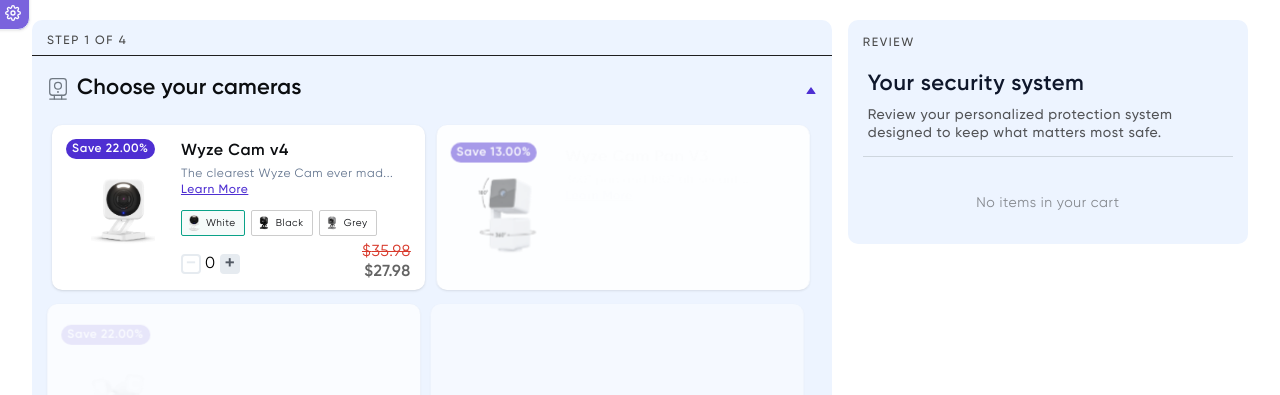
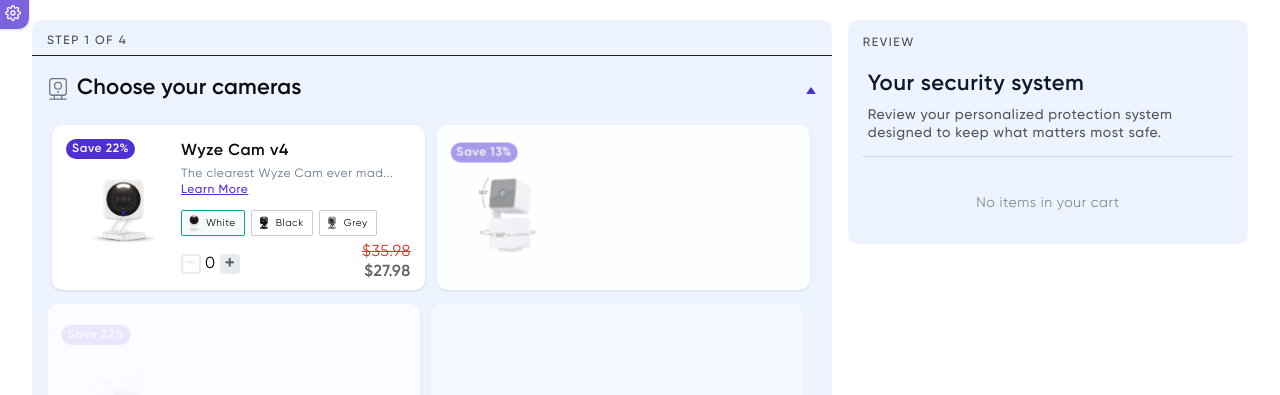
Before and after one commit to abdallahMoussa/Bundle-Builder, a React (Vite) app: page / in a window 1280 px wide. Shown: the top 395 px of the page. Built offline with nearby package versions, Linux system fonts and the light colour scheme.

Commit message:
handle decimal numbers

```diff
--- a/src/components/review/ReviewPanel.tsx
+++ b/src/components/review/ReviewPanel.tsx
@@ -102,7 +102,7 @@ const ReviewPanel = () => {
                 {!isCheckoutDisabled && <div className="lg:mt-5 sm:mt-1 mt-5">
                     <Satisfiction total={summary.total} savings={summary.savings} />
                     <div className='text-center'>
-                        <span className='text-sm tracking-[-0.6px] text-semibold text-brand-green'>{t('congrats', { value: `${summary.savings}$` })}</span>
+                        <span className='text-sm tracking-[-0.6px] text-semibold text-brand-green'>{t('congrats', { value: `${summary.savings?.toFixed(2)}$` })}</span>
                     </div>
                     <button
                         type="button"
--- a/src/utils/helpers.ts
+++ b/src/utils/helpers.ts
@@ -5,7 +5,7 @@ export const truncate = (text?: string, maxLength = 30) => {
 }
 
 export const savingsPercentage = (price: number, compareAtPrice: number) =>
-    Math.round(((compareAtPrice - price) / compareAtPrice) * 100).toFixed(2)
+    Math.round(((compareAtPrice - price) / compareAtPrice) * 100)
 
 export const getInitialLang = (): 'en' | 'ar' => {
     try {
```
